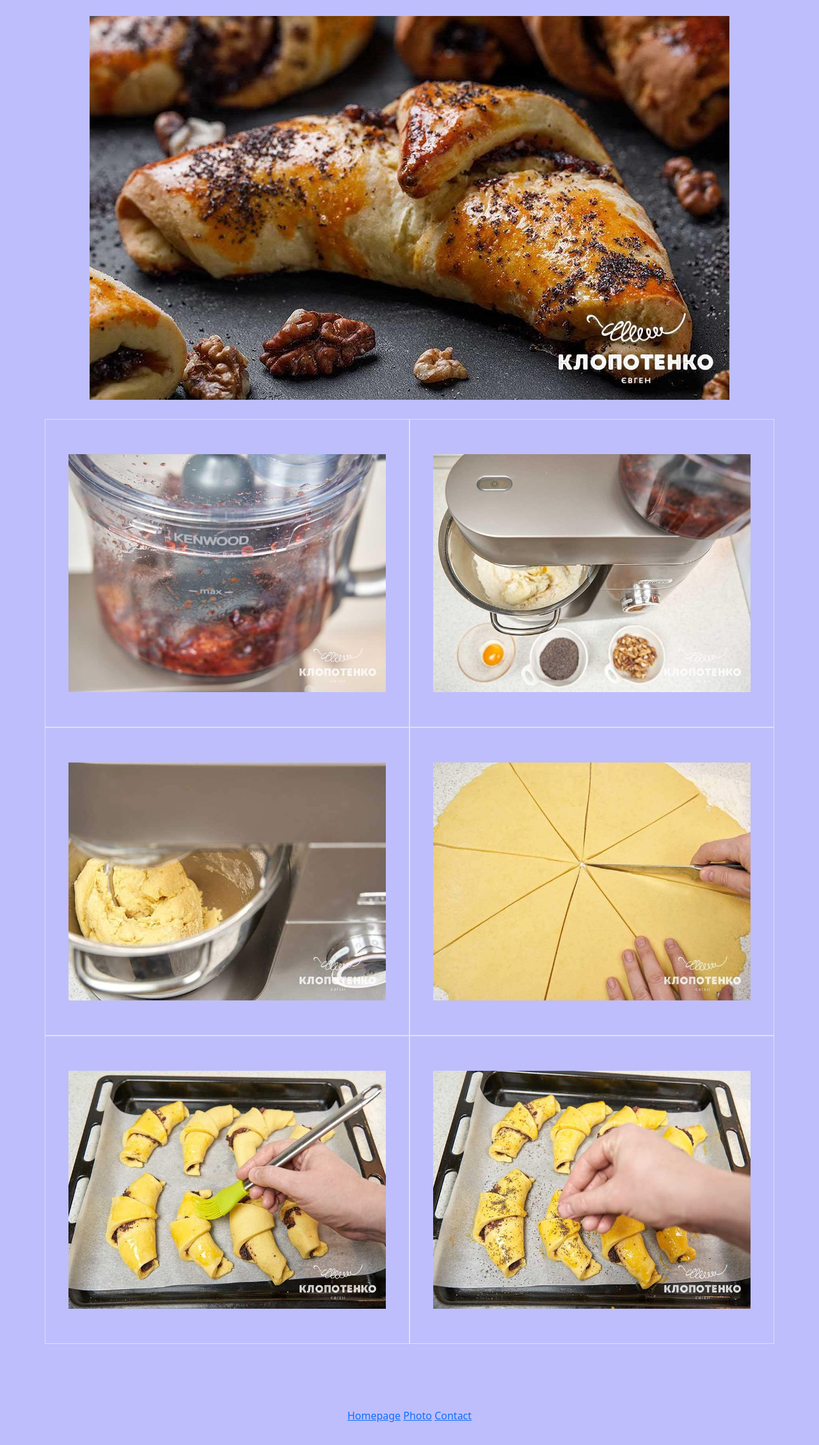
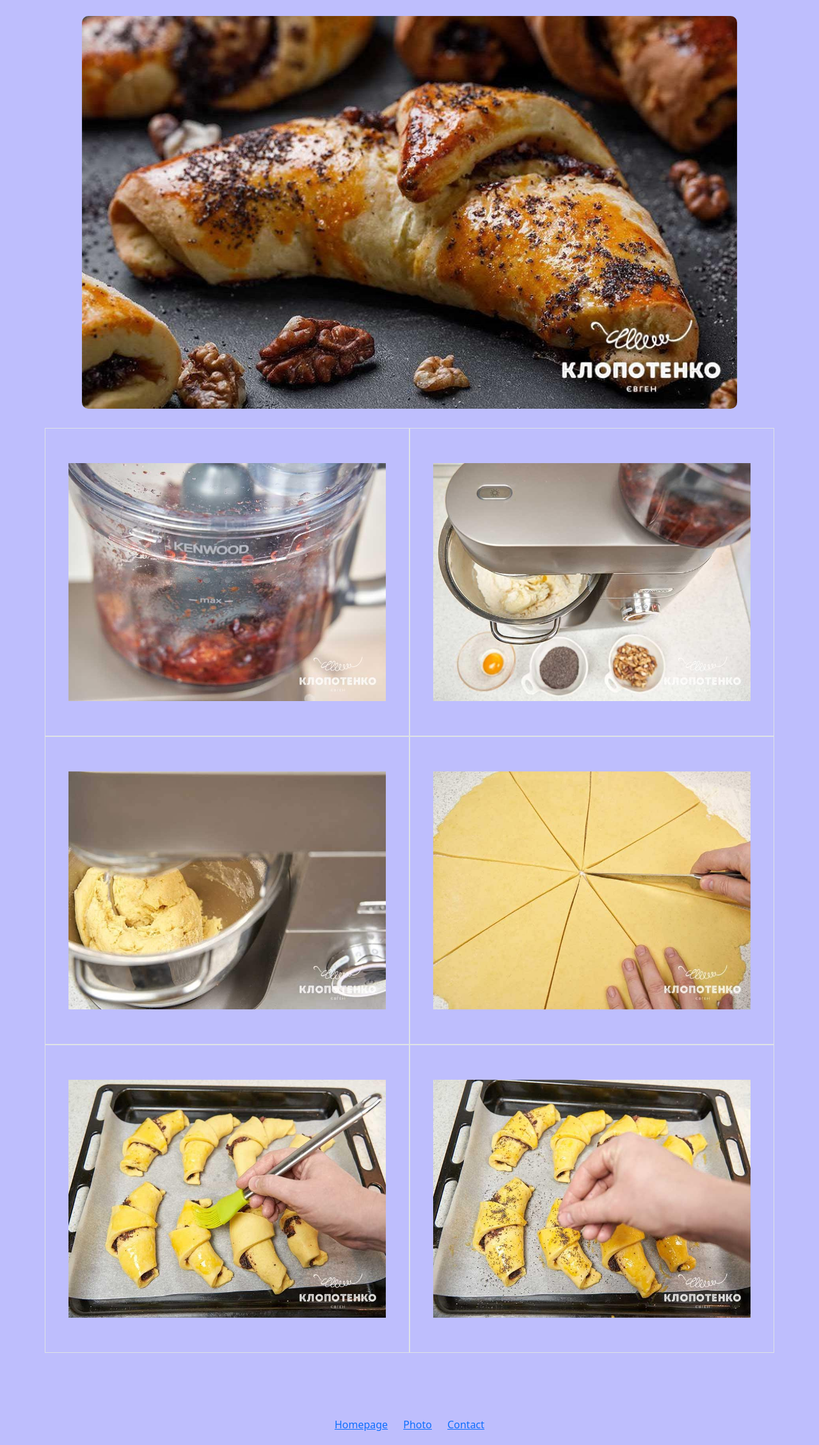
Before and after one commit to OlenaBabko/croissant, a plain HTML site: page photo.html in a window 1280 px wide. Shown: the part 93-2352 px from the top of the page at 64% size. Drawn offline with nearby package versions, Linux system fonts and the light colour scheme.

Commit message:
css improved a little
changed img size on all pages

```diff
--- a/photo.html
+++ b/photo.html
@@ -10,7 +10,7 @@
 </head>
 <body>
     <h1>KIFLYKY (ROLLS) - Ukrainian croissants</h1>
-    <img src = "kiflyky_siteweb-1-1000x600.jpg" />
+    <img width="80%" src = "kiflyky_siteweb-1-1000x600.jpg" />
 
     <div class = "container">
         <div class = "row">
--- a/styles.css
+++ b/styles.css
@@ -6,8 +6,10 @@ h1 {
     padding-top: 40px;
 }
 img {
+    max-width: 100%;
     display: block;
     margin: 30px auto;
+    border-radius: 10px;
 }
 h2 {
     text-align: center;
@@ -23,7 +25,6 @@ h2 {
 .colomn {
     margin: 10px;
     padding: 20px;
-    /* flex: 1; */
     font-size: 16px;
     line-height: 14px;
 }
@@ -33,7 +34,9 @@ h2 {
     text-align: center;
     margin: 100px auto 20px auto;
 }
-
+.links a {
+    margin: 10px;
+}
 h6 {
     padding-top: 10px;
 }
```
Also changed, not shown: contact.html (+1 -1 lines).
